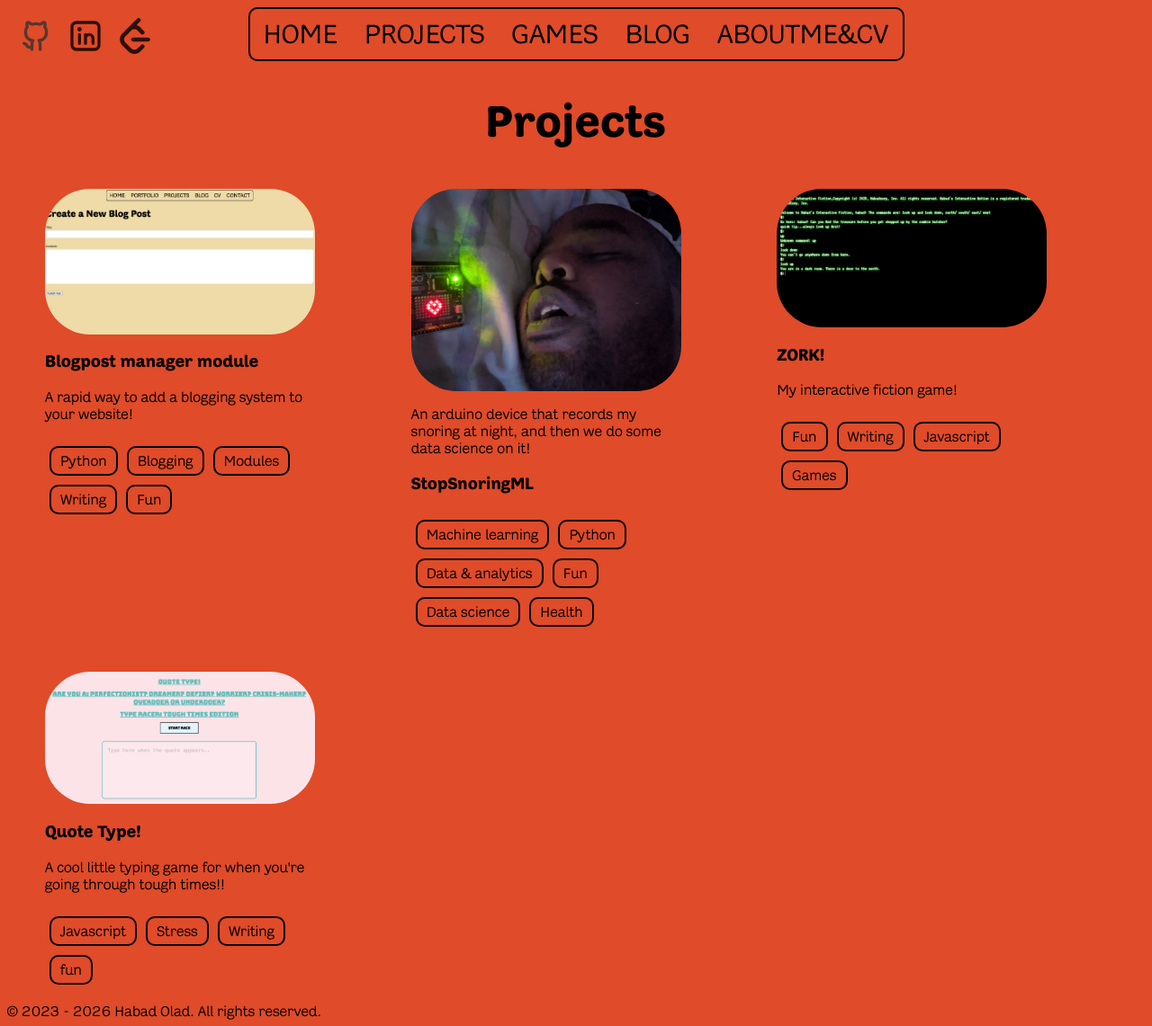
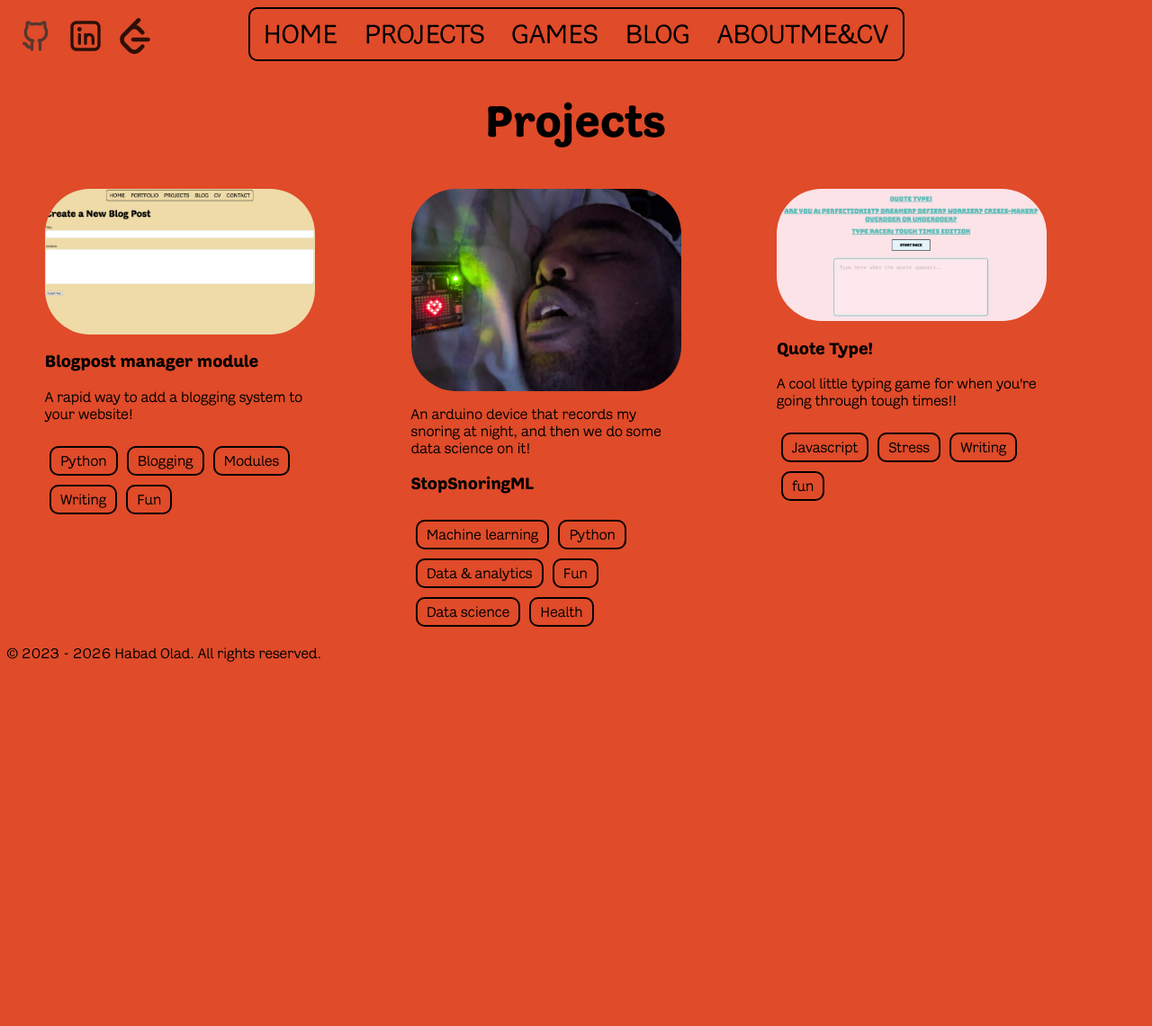
Before and after one commit to HabadOlad/habadolad.github.io, a Jekyll site: the page built from projects.html, in a window 1280 px wide. Shown: the whole page at 90% size. Built offline with Jekyll 4.4.1, drawn with Linux system fonts in a browser that asks for light colours; after the commit the page ends 900 px from its top, so only the background shows below that.

Commit message:
feat:fixing more css

```diff
--- a/projects.html
+++ b/projects.html
@@ -36,19 +36,6 @@ body_class: "projects-page"
           </div>
       </div>
 
-      <div class="project-card">
-        <a href="https://habadolad.com/zork.html" target="_blank">
-        <img src="assets/images/zorkpic.png" alt="Zork!">
-        </a>
-        <h3>ZORK!</h3>
-        <p>My interactive fiction game!</p>
-        <div class="subheaders">
-          <span>Fun</span>
-          <span>Writing</span>
-          <span>Javascript</span>
-          <span>Games</span>
-        </div>
-    </div>
 
     <div class="project-card">
       <a href="https://habadolad.com/QuoteGenerator.html"  target="_blank">
--- a/retrogames.html
+++ b/retrogames.html
@@ -10,7 +10,7 @@ body_class: "retrogames-page"
           <a href="https://habadolad.com/zork.html" target="_blank">
           <img src="assets/images/zorkpic.png" alt="Interactive fiction!">
           </a>
-          <h3></h3>
+          <h3>Interactive Fiction!</h3>
           <p>Old school interactive fiction! Remember the black and green terminals? </p>
           <div class="subheaders">
             <span>Javascript</span>
```
